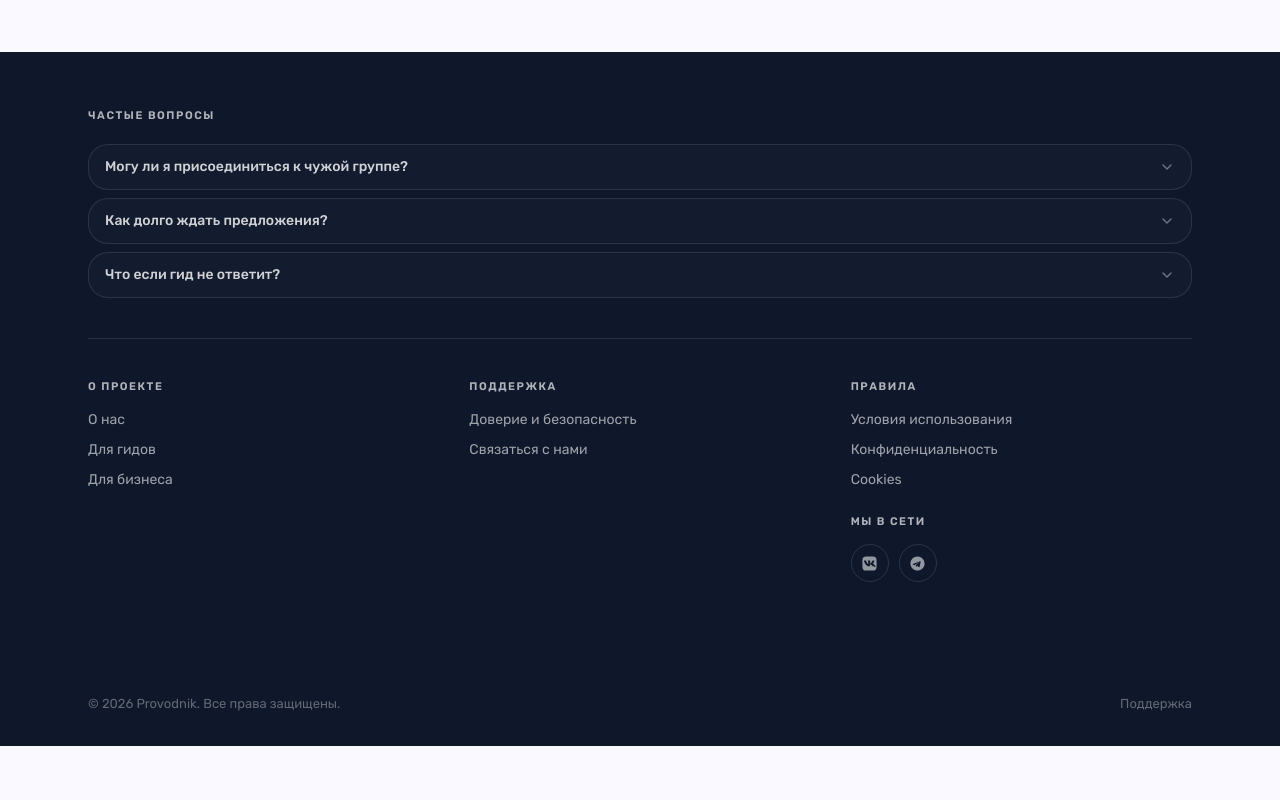
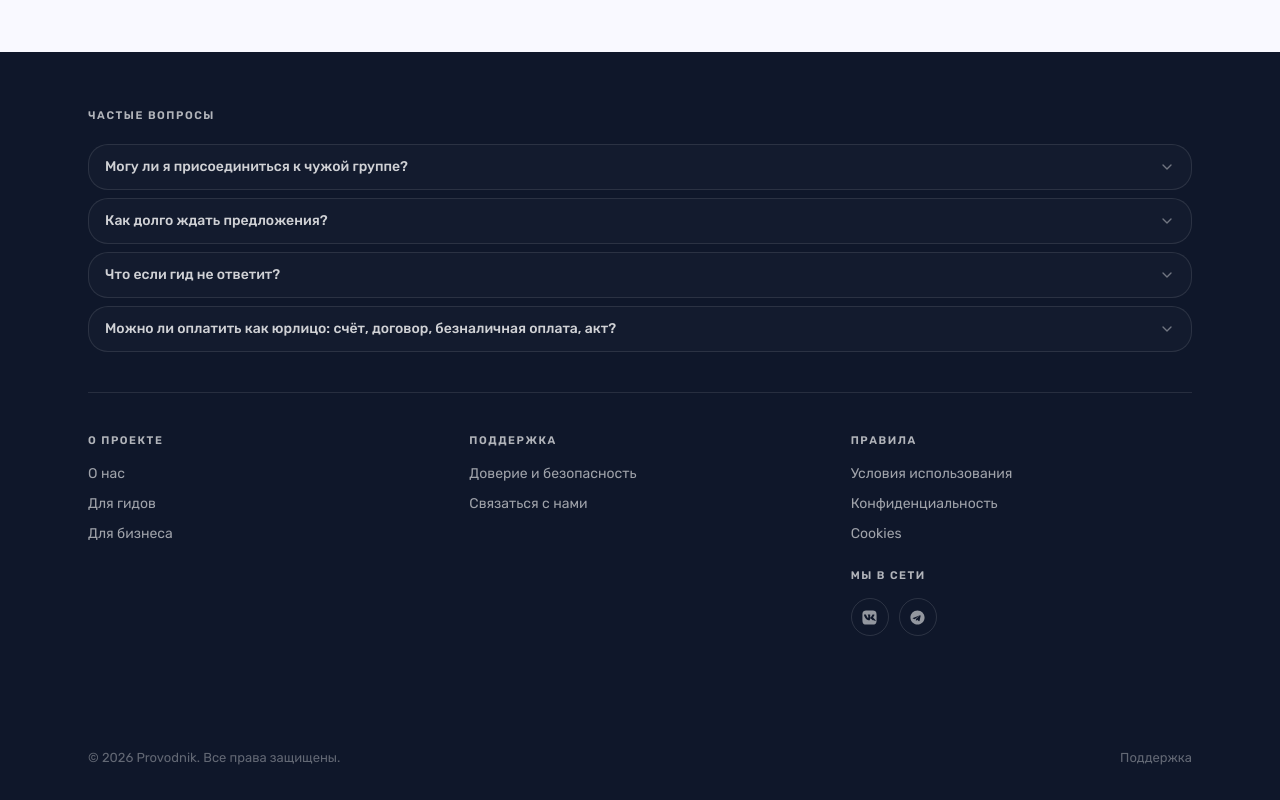
Before and after one commit to s6s8/provodnik.app, a Next.js app: page / in a window 1280 px wide. Shown: the part 1636-2436 px from the top of the page. Before the commit the page ends 2382 px from the top, so only its background shows below. Built offline with nearby package versions, Linux system fonts and the light colour scheme; no server answers; the database is empty.

Commit message:
fix(self-heal): 623b3c50 surface B2B/corporate keywords site-wide via footer FAQ

```diff
--- a/src/components/shared/site-footer.tsx
+++ b/src/components/shared/site-footer.tsx
@@ -47,6 +47,10 @@ const faqItems = [
   {
     q: "Что если гид не ответит?",
     a: "Вы видите все предложения вместе — можно выбрать любое или отменить запрос в любой момент. Обязательств до принятия предложения нет.",
+  },
+  {
+    q: "Можно ли оплатить как юрлицо: счёт, договор, безналичная оплата, акт?",
+    a: "Корпоративные заявки оформляем индивидуально через поддержку: счёт на юрлицо, договор, безналичная оплата с расчётного счёта и закрывающие документы (акт, УПД) выставляет гид или партнёр-исполнитель напрямую. Подробности — на странице «Для бизнеса» или напишите на support@provodnik.app с темой «Корпоративная заявка».",
   },
 ] as const;
 
```
